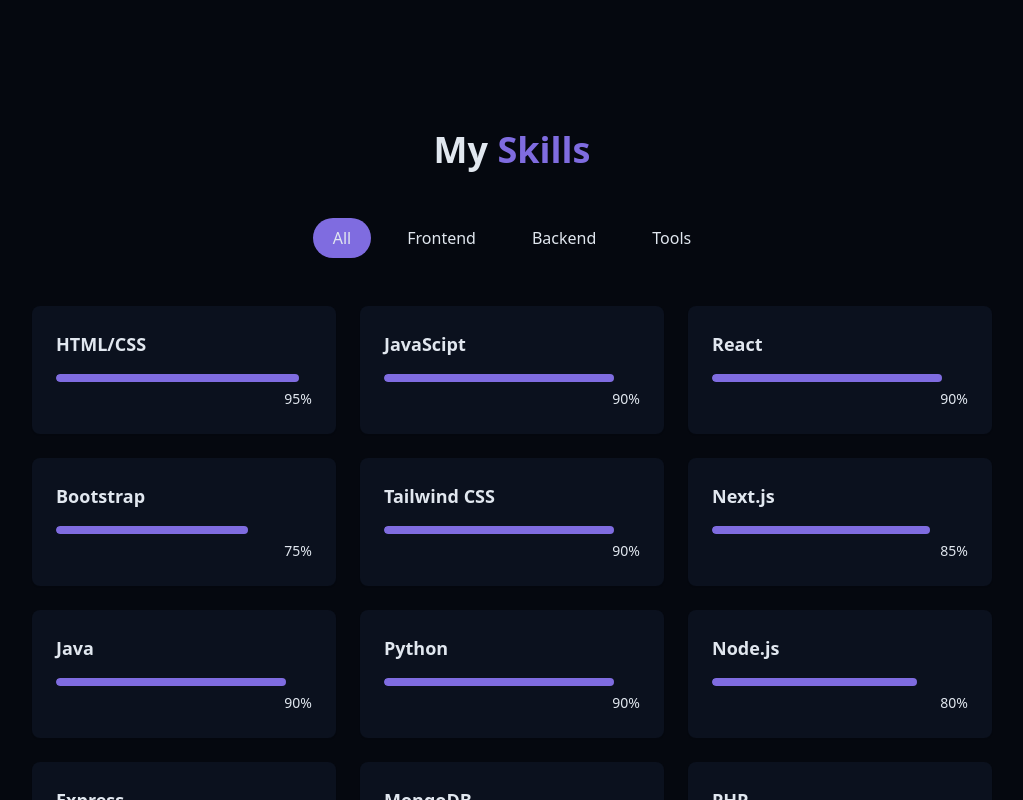
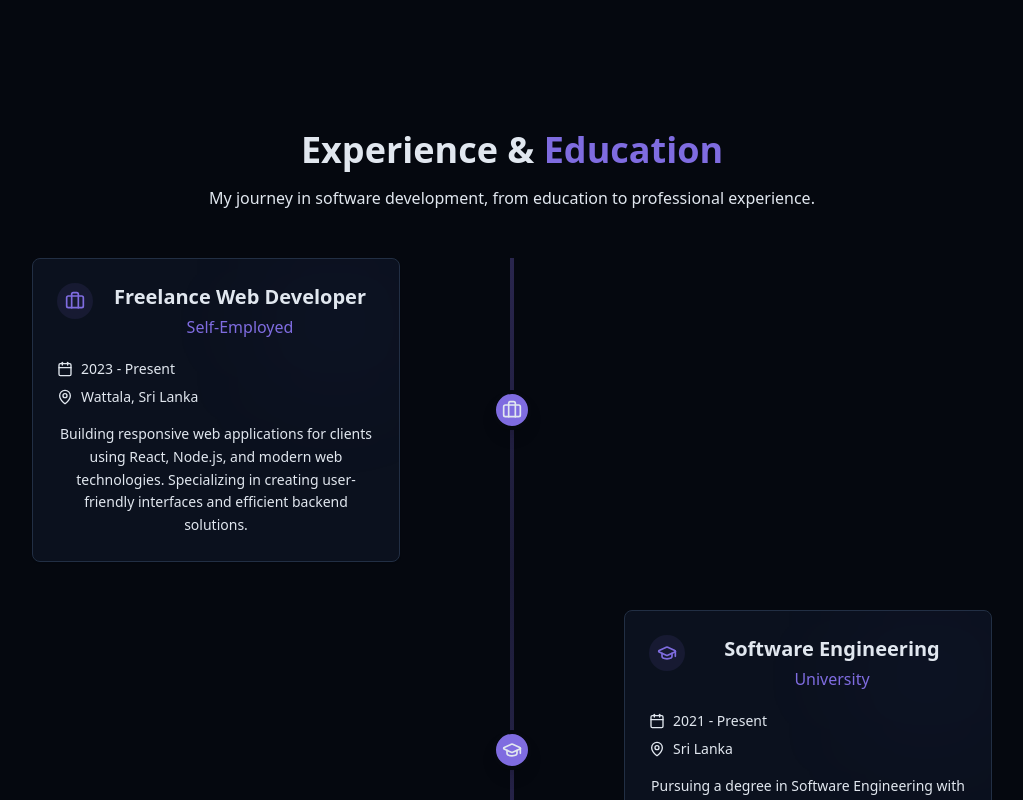
Before and after one commit to PasinduLF/my-portfolio, a React (Vite) app: page / in a window 1280 px wide. Shown: the part 1480-2280 px from the top of the page, without its empty margins (128-1151 px from the left). Built offline with nearby package versions, Linux system fonts and the light colour scheme.

Commit message:
Add TimelineSection component to showcase education and experience. Update Navbar to include Timeline link for easy navigation.

```diff
--- a/src/components/Navbar.jsx
+++ b/src/components/Navbar.jsx
@@ -5,6 +5,7 @@
 const navItems = [
   { name: "Home", href: "#hero", id: "hero" },
   { name: "About", href: "#about", id: "about" },
+  { name: "Timeline", href: "#timeline", id: "timeline" },
   { name: "Skills", href: "#skills", id: "skills" },
   { name: "Projects", href: "#projects", id: "projects" },
   { name: "Contact", href: "#contact", id: "contact" },
--- /dev/null
+++ b/src/components/TimelineSection.jsx
@@ -0,0 +1,127 @@
+import { GraduationCap, Briefcase, Calendar, MapPin } from "lucide-react";
+import { cn } from "@/lib/utils";
+
+const education = [
+  {
+    id: 1,
+    type: "education",
+    title: "Software Engineering",
+    institution: "University",
+    location: "Sri Lanka",
+    period: "2021 - Present",
+    description: "Pursuing a degree in Software Engineering with a focus on web and mobile development. Learning modern technologies and best practices in software development.",
+    icon: GraduationCap,
+  },
+  // Add more education entries as needed
+];
+
+const experience = [
+  {
+    id: 1,
+    type: "experience",
+    title: "Freelance Web Developer",
+    company: "Self-Employed",
+    location: "Wattala, Sri Lanka",
+    period: "2023 - Present",
+    description: "Building responsive web applications for clients using React, Node.js, and modern web technologies. Specializing in creating user-friendly interfaces and efficient backend solutions.",
+    icon: Briefcase,
+  },
+  // Add more experience entries as needed
+];
+
+const allTimelineItems = [...education, ...experience].sort((a, b) => {
+  // Sort by period (most recent first)
+  // This is a simple sort - you might want to parse dates properly
+  return b.period.localeCompare(a.period);
+});
+
+export const TimelineSection = () => {
+  return (
+    <section id="timeline" className="py-24 px-4 relative bg-secondary/20">
+      <div className="container mx-auto max-w-5xl">
+        <h2 className="text-3xl md:text-4xl font-bold mb-4 text-center">
+          Experience & <span className="text-primary">Education</span>
+        </h2>
+        <p className="text-center text-muted-foreground mb-12 max-w-2xl mx-auto">
+          My journey in software development, from education to professional experience.
+        </p>
+
+        <div className="relative">
+          {/* Timeline line */}
+          <div className="absolute left-4 md:left-1/2 top-0 bottom-0 w-0.5 md:w-1 bg-gradient-to-b from-primary/30 via-primary/20 to-primary/30 transform md:-translate-x-1/2" />
+
+          {/* Timeline items */}
+          <div className="space-y-12">
+            {allTimelineItems.map((item, index) => {
+              const Icon = item.icon;
+              const isEven = index % 2 === 0;
+
+              return (
+                <div
+                  key={item.id}
+                  className={cn(
+                    "relative flex items-start md:items-center",
+                    isEven ? "md:flex-row" : "md:flex-row-reverse"
+                  )}
+                >
+                  {/* Timeline dot */}
+                  <div className="absolute left-4 md:left-1/2 transform -translate-x-1/2 z-10">
+                    <div className="w-10 h-10 rounded-full bg-primary border-4 border-background flex items-center justify-center shadow-lg hover:scale-110 transition-transform duration-300">
+                      <Icon className="w-5 h-5 text-primary-foreground" />
+                    </div>
+                  </div>
+
+                  {/* Content card */}
+                  <div
+                    className={cn(
+                      "w-full md:w-5/12 ml-12 md:ml-0",
+                      isEven ? "md:mr-auto md:pr-8" : "md:ml-auto md:pl-8"
+                    )}
+                  >
+                    <div className="bg-card p-6 rounded-lg shadow-xs card-hover border border-border relative overflow-hidden">
+                      {/* Decorative gradient */}
+                      <div className="absolute top-0 right-0 w-32 h-32 bg-primary/5 rounded-full blur-3xl -z-0" />
+
+                      <div className="relative z-10">
+                        <div className="flex items-start gap-3 mb-3">
+                          <div className="p-2 rounded-full bg-primary/10 flex-shrink-0">
+                            <Icon className="w-5 h-5 text-primary" />
+                          </div>
+                          <div className="flex-1">
+                            <h3 className="text-xl font-semibold mb-1">
+                              {item.title}
+                            </h3>
+                            <p className="text-primary font-medium mb-2">
+                              {item.type === "education"
+                                ? item.institution
+                                : item.company}
+                            </p>
+                          </div>
+                        </div>
+
+                        <div className="space-y-2 text-sm text-muted-foreground">
+                          <div className="flex items-center gap-2">
+                            <Calendar className="w-4 h-4 flex-shrink-0" />
+                            <span>{item.period}</span>
+                          </div>
+                          <div className="flex items-center gap-2">
+                            <MapPin className="w-4 h-4 flex-shrink-0" />
+                            <span>{item.location}</span>
+                          </div>
+                        </div>
+
+                        <p className="text-muted-foreground mt-4 text-sm leading-relaxed">
+                          {item.description}
+                        </p>
+                      </div>
+                    </div>
+                  </div>
+                </div>
+              );
+            })}
+          </div>
+        </div>
+      </div>
+    </section>
+  );
+};
--- a/src/pages/Home.jsx
+++ b/src/pages/Home.jsx
@@ -5,6 +5,7 @@
 import { Navbar } from "../components/Navbar";
 import { ProjectsSection } from "../components/ProjectsSection";
 import { SkillsSection } from "../components/SkillsSection";
+import { TimelineSection } from "../components/TimelineSection";
 import { ThemeToggle } from "../components/ThemeToggle";
 import { StarBackground } from "@/components/StarBackground";
 
@@ -24,6 +25,7 @@
       <main>
         <HeroSection/>
         <AboutSection/>
+        <TimelineSection/>
         <SkillsSection/>
         <ProjectsSection/>
         <ContactSection/>
```
